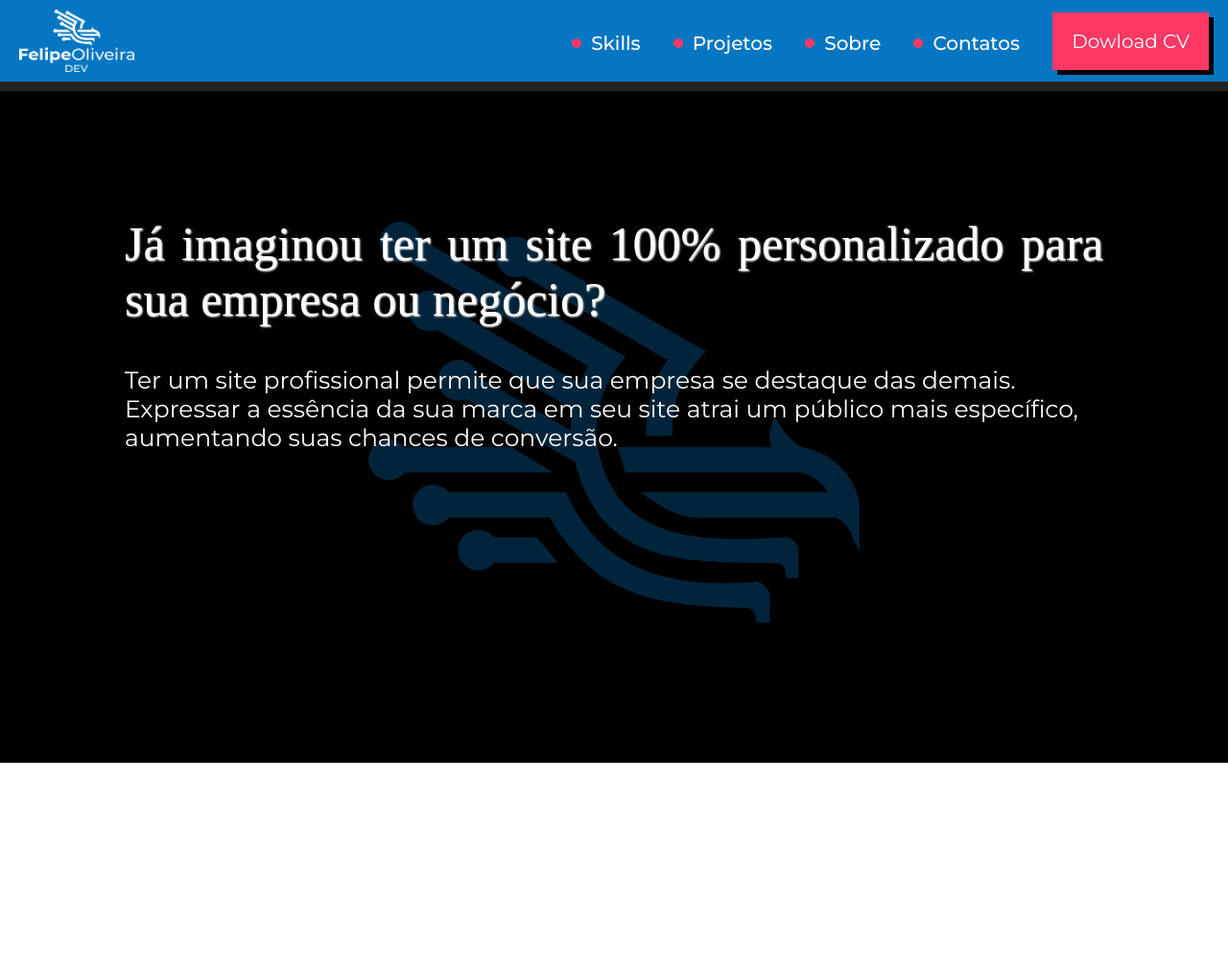
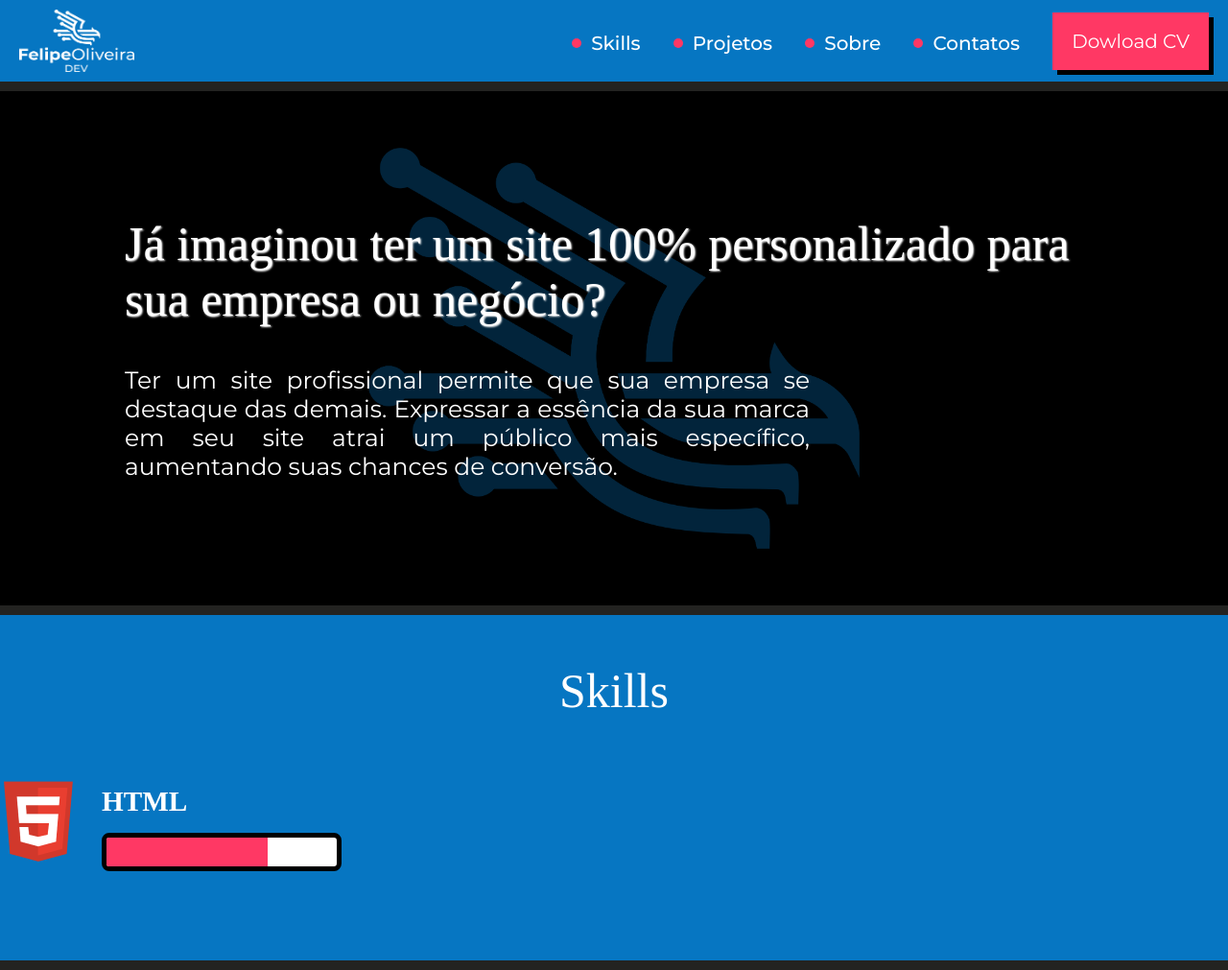
Before and after one commit to Fe1psDev/Site-Pessoal, a plain HTML site: page index.html in a window 1280 px wide. Shown: the whole page at 96% size. Before the commit the page ends 800 px from the top, so only its background shows below. Drawn offline with Linux system fonts and the light colour scheme; a web font is replaced by a local one.

Commit message:
Init skills

```diff
--- a/CSS/Components/banner.css
+++ b/CSS/Components/banner.css
@@ -2,16 +2,18 @@
     background-color: #000;
     background-image: url(../../assets/img/png-ícone-opaco.png);
     background-repeat: no-repeat;
-    height: 70vh;
     background-size: 40%;
     background-position: center center;
     border-bottom: 10px solid #000;
-    padding-top: 130px;
-    padding-left: 130px;
-    padding-right: 130px;
+    padding: 130px;
+    border-bottom: 10px solid #232321;
+}
+
+.banner .main-title{
+    text-shadow: 1px 1px 2px #fff;
+    text-align: left;
 }
 
 .banner .wrapper{
-    display: inline-block;
-    flex-direction: column;
+    text-align: justify;
 }
--- a/CSS/Components/title.css
+++ b/CSS/Components/main-title.css
@@ -1,9 +1,12 @@
-h1 {
+.main-title {
     font-family: "Tilt Neon";
     font-weight: 500;
     color: #fff;
     font-size: 50px;
-    text-align: justify;
     margin-bottom: 40px;
-    text-shadow: 1px 1px 2px #fff;
 }
+
+.main-title.-second{
+    text-align: center;
+    margin-bottom: 62px;
+}
--- a/CSS/Components/paragraph.css
+++ b/CSS/Components/paragraph.css
@@ -4,3 +4,7 @@
     font-size: 25px;
     text-align: justify;
 }
+
+.divp1{
+    width: 70%;
+}
--- /dev/null
+++ b/CSS/Components/progress-bar.css
@@ -0,0 +1,12 @@
+::-webkit-progress-value{
+    background-color: #FF3864;
+    border-radius: 2px 0 0 2px;
+}
+
+::-webkit-progress-bar{
+    box-sizing: border-box;
+    background-color: #fff;
+    border: 5px solid #000;
+    height: 40px;
+    border-radius: 8px;
+}
--- /dev/null
+++ b/CSS/Components/section.css
@@ -0,0 +1,6 @@
+.section{
+    background-color: #0676C2;
+    padding-top: 50px;
+    padding-bottom: 100px;
+    border-bottom: 10px solid #232321;
+}
--- /dev/null
+++ b/CSS/Components/skills-tec.css
@@ -0,0 +1,16 @@
+.skills-tec{
+    display: flex;
+    font-family: "Tilt Neon";
+    font-size: 25px;
+    color: #fff;
+}
+
+.skills-tec .icon{
+    margin-right: 25px;
+}
+
+.skills-tec .rigth{
+    display: flex;
+    flex-direction: column;
+    justify-content: space-around;
+}
--- a/index.html
+++ b/index.html
@@ -17,13 +17,17 @@
         <link href="https://fonts.googleapis.com/css2?family=Montserrat:ital,wght@0,100..900;1,100..900&display=swap" rel="stylesheet">
 
         <link rel="stylesheet" href="CSS/reset.css">
-        <link rel="stylesheet" href="CSS/Components/title.css">
         <link rel="stylesheet" href="CSS/Components/button.css">
         <link rel="stylesheet" href="CSS/Components/action.css">
         <link rel="stylesheet" href="CSS/Components/header.css">
         <link rel="stylesheet" href="CSS/Components/logo.css">
         <link rel="stylesheet" href="CSS/Components/banner.css">
-        <link rel="stylesheet" href="CSS/Components/paragraph.css"></link>
+        <link rel="stylesheet" href="CSS/Components/main-title.css">
+        <link rel="stylesheet" href="CSS/Components/paragraph.css">
+        <link rel="stylesheet" href="CSS/Components/section.css">
+        <link rel="stylesheet" href="CSS/Components/subtitle.css">
+        <link rel="stylesheet" href="CSS/Components/skills-tec.css">
+        <link rel="stylesheet" href="CSS/Components/progress-bar.css">
 
     </head>
     <body>
@@ -40,9 +44,25 @@
 
         <section class="banner">
             <div class="wrapper">
-                <h1 class="title">Já imaginou ter um site 100% personalizado para sua empresa ou negócio?</h1>
-                <p1 class="paragraph">Ter um site profissional permite que sua empresa se destaque das demais. Expressar a essência da sua marca em seu site atrai um público mais específico, aumentando suas chances de conversão.</p1>
+                <h2 class="main-title">Já imaginou ter um site 100% personalizado para sua empresa ou negócio?</h2>
+                <div class="divp1">
+                    <p1 class="paragraph">Ter um site profissional permite que sua empresa se destaque das demais. Expressar a essência da sua marca em seu site atrai um público mais específico, aumentando suas chances de conversão.</p1>
+                </div>
             </div>
+        </section>
+
+        <section class="section">
+            <h2 class="main-title -second">Skills</h2>
+
+            <article class="skills-tec">
+                <img class="icon" src="assets/img/icon-html5.png" alt="Logo do HTML5">
+                <div class="rigth">
+                    <h3 class="title">HTML</h3>
+                    <progress class="progress-bar" max="100" value="70">
+                        70%
+                    </progress>
+                </div>
+            </article>
         </section>
 
     </body>
```
Also changed, not shown: assets/img/icon-html5.png (added).
